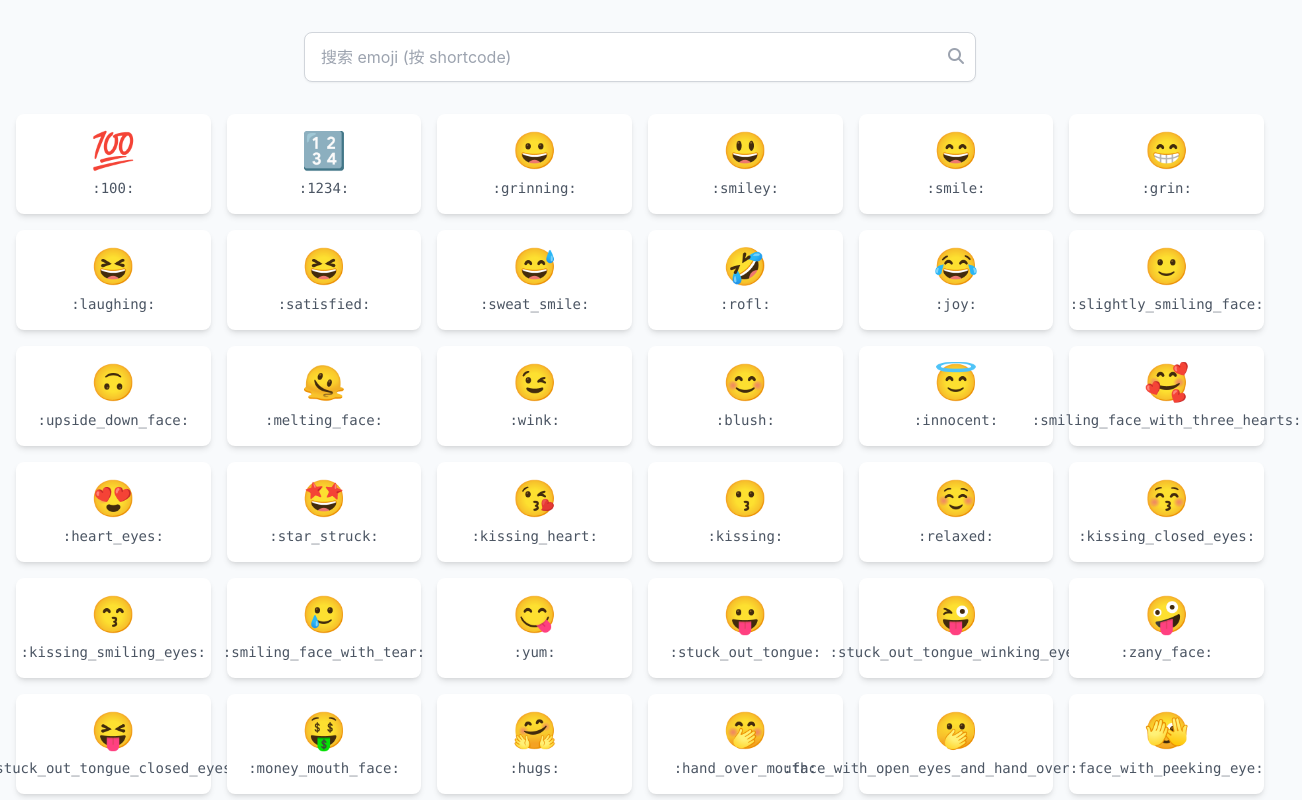
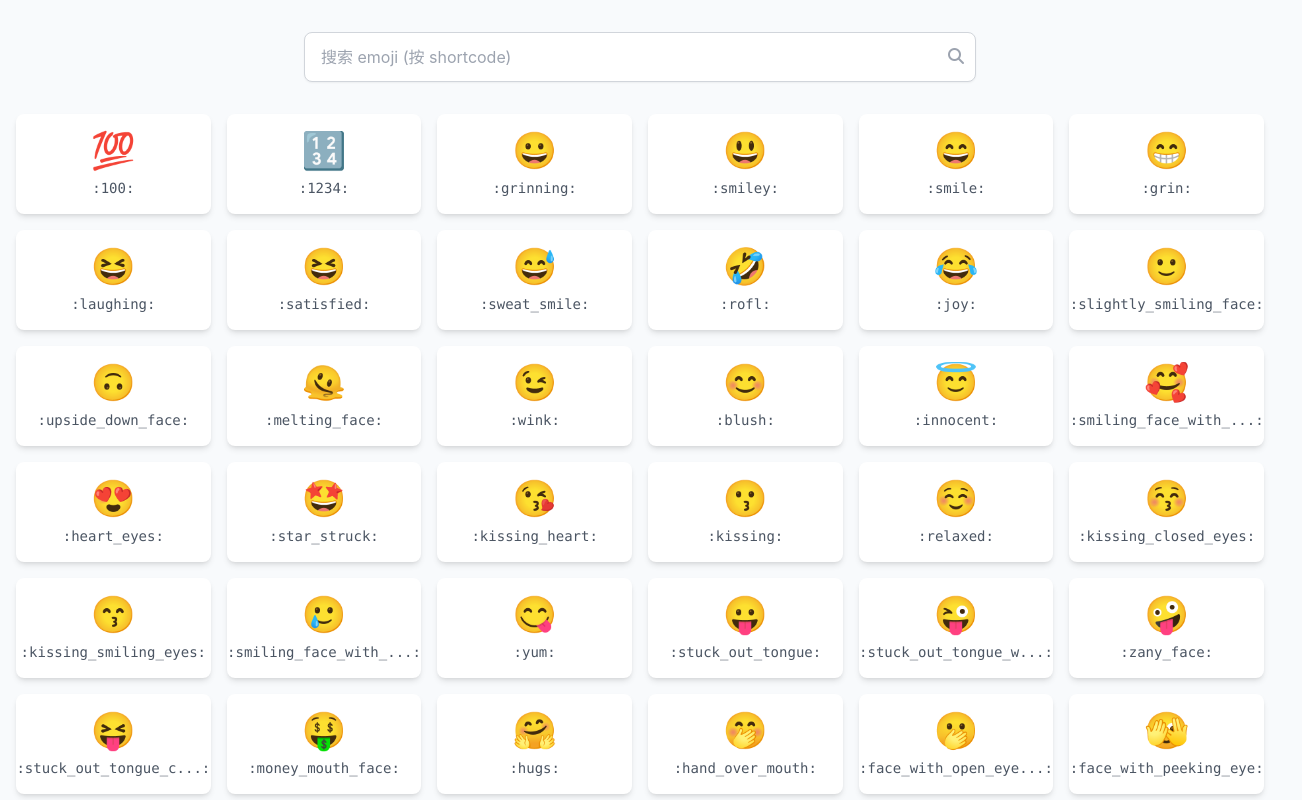
Before and after one commit to ziqingchuan/emoji-display, a plain HTML site: page index.html in a window 1280 px wide. Shown: the top 800 px of the page, 1302 px wide, since content can reach past the window. Drawn offline with nearby package versions, Linux system fonts and the light colour scheme.

Commit message:
2025-07-28

```diff
--- a/index.html
+++ b/index.html
@@ -78,17 +78,32 @@
             const grid = document.getElementById('emojiGrid');
             grid.innerHTML = '';
 
+            // 格式化shortcode的函数
+            function formatShortcode(shortcode) {
+                // 如果长度小于等于2，则直接返回（无需处理）
+                if (shortcode.length <= 2) {
+                    return shortcode;
+                }
+
+                // 中间部分最长保留20个字符，超出则用...替代
+                return shortcode.length > 21
+                    ? shortcode.substring(0, 18) + '...'
+                    : shortcode;
+            }
+
             emojis.forEach(emoji => {
                 const card = document.createElement('div');
                 card.className = 'emoji-card bg-white rounded-lg p-4 flex flex-col items-center justify-center shadow-md';
+                // 使用格式化后的shortcode
                 card.innerHTML = `
-                    <div class="text-4xl mb-2">${emoji.unicode}</div>
-                    <div class="text-sm text-gray-600 font-mono">:${emoji.shortcode}:</div>
-                `;
+            <div class="text-4xl mb-2">${emoji.unicode}</div>
+            <div class="text-sm text-gray-600 font-mono">:${formatShortcode(emoji.shortcode)}:</div>
+        `;
                 card.addEventListener('click', () => copyToClipboard(emoji.unicode));
                 grid.appendChild(card);
             });
         }
+
 
         // 复制到剪贴板
         function copyToClipboard(text) {
```
